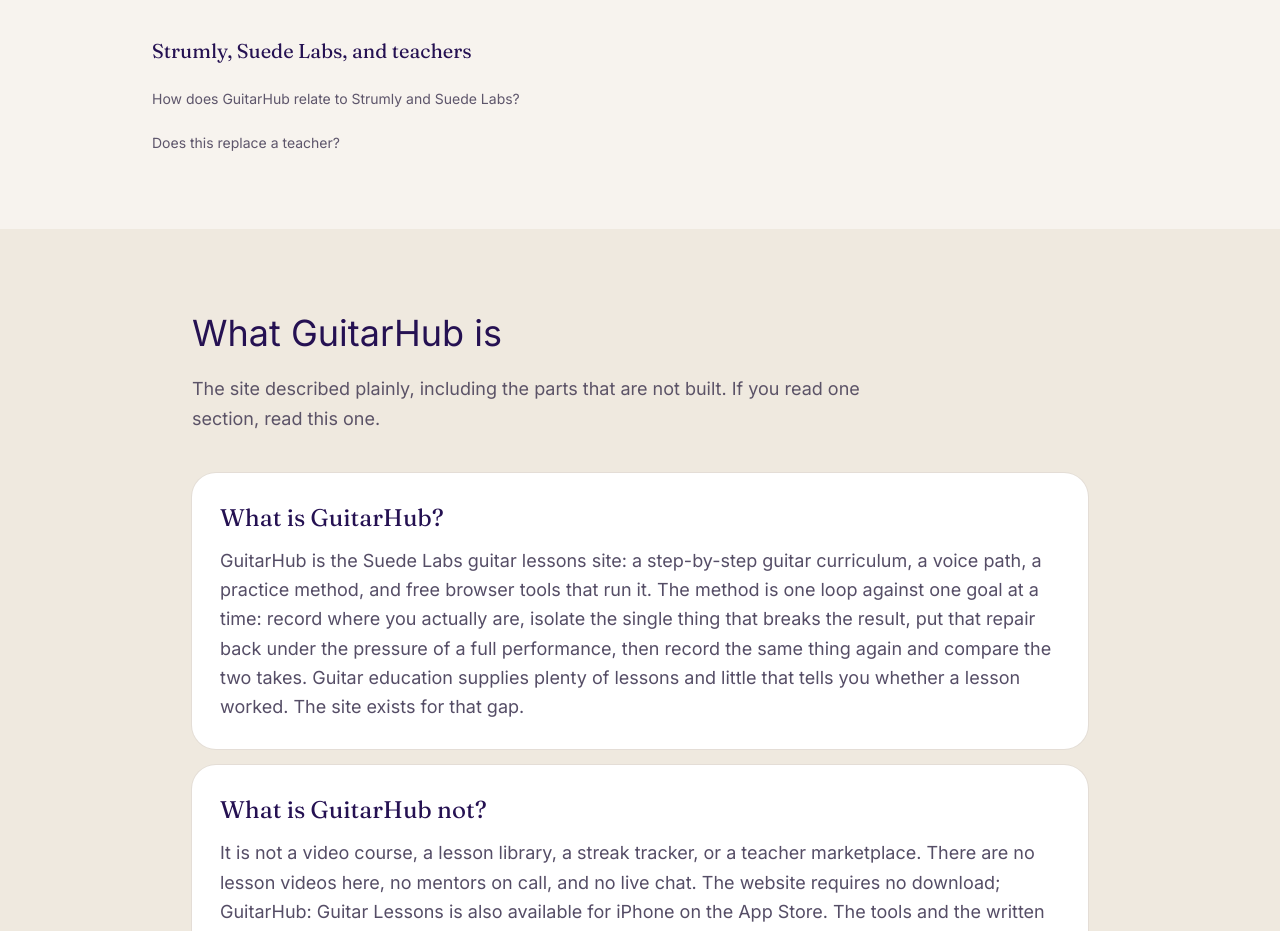
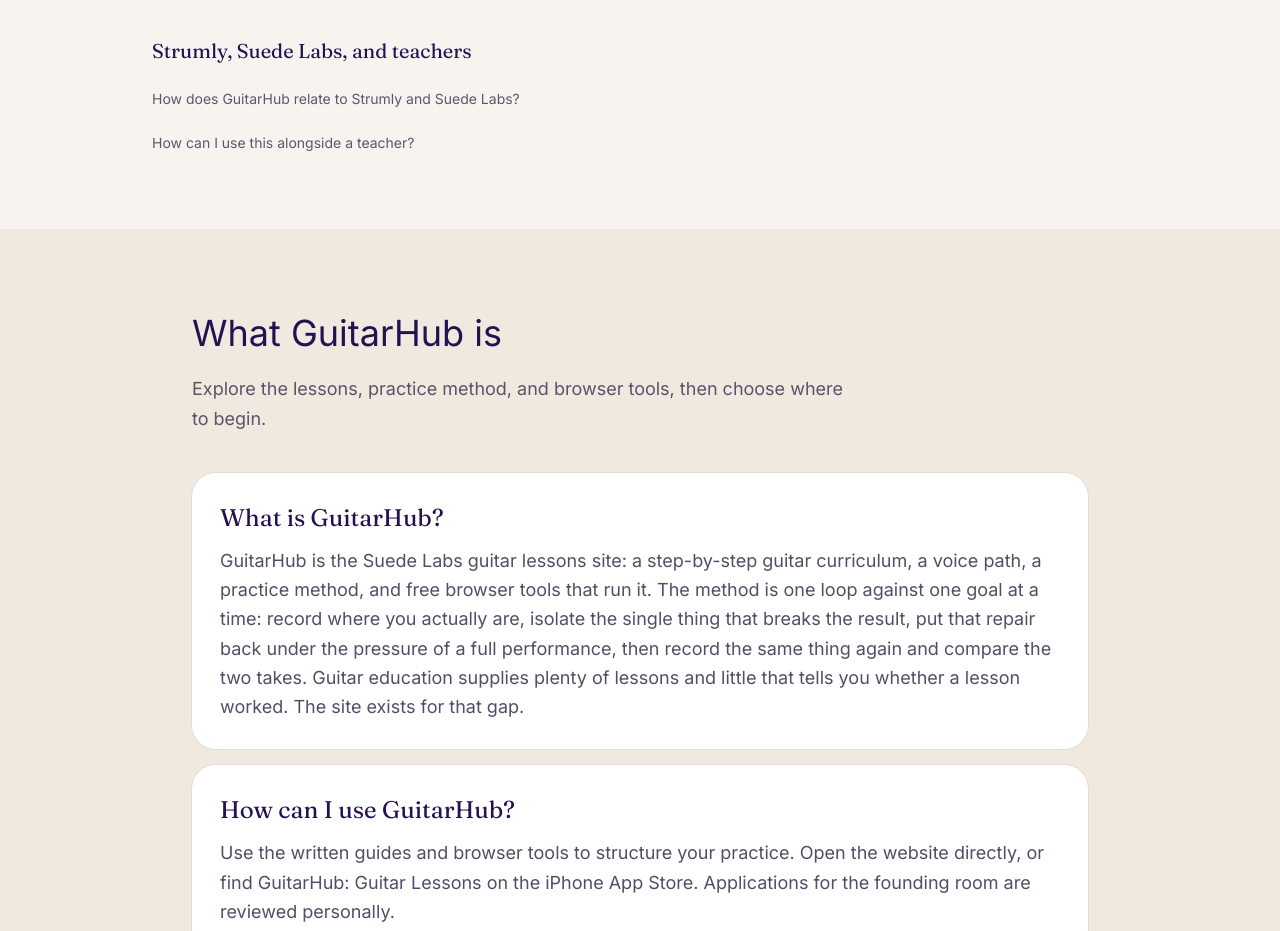
Before and after one commit to JasonColapietro/suede-guitar-hub, a Next.js app: page /faq in a window 1280 px wide. Shown: the part 1660-2591 px from the top of the page. Built offline with nearby package versions, Linux system fonts and the light colour scheme.

Commit message:
Replace remaining self-disqualifying article and FAQ framing

```diff
--- a/app/about/page.tsx
+++ b/app/about/page.tsx
@@ -102,7 +102,7 @@
             About <em className="font-display italic text-peach">GuitarHub.</em>
           </>
         }
-        dek="The guitar lessons site from Suede Labs: who built it, what it teaches, what it does not do, and what happens to anything you type into it."
+        dek="The guitar lessons site from Suede Labs: meet the founder, explore the lessons and practice method, and learn how your practice data stays private."
         updated={UPDATED}
         related={RELATED}
         relatedTitle="Start with one of these"
--- a/app/faq/page.tsx
+++ b/app/faq/page.tsx
@@ -18,7 +18,7 @@
 // is actually deciding — cost, account, data, the room — rather than
 // describing the page as "everything you need to know".
 const DESCRIPTION =
-  "Straight answers about GuitarHub: what it is and is not, whether it is free, whether you need an account, where your data lives, and what the room is.";
+  "Straight answers about GuitarHub: its practice method and tools, whether it is free, whether you need an account, where your data lives, and what the room is.";
 
 export const metadata: Metadata = {
   keywords: keywordsFor("/faq"),
@@ -77,7 +77,7 @@
     id: "what-it-is",
     title: "What GuitarHub is",
     intro:
-      "The site described plainly, including the parts that are not built. If you read one section, read this one.",
+      "Explore the lessons, practice method, and browser tools, then choose where to begin.",
   },
   {
     id: "cost-and-data",
@@ -89,19 +89,19 @@
     id: "who-its-for",
     title: "Who it is for",
     intro:
-      "A method that suits everyone suits nobody. This one has an audience, and a group whose time it would waste.",
+      "Find a starting point for your experience, goals, and practice schedule.",
   },
   {
     id: "the-founding-room",
     title: "The founding room",
     intro:
-      "The part of this site most likely to be misread, so these answers are blunt about what exists today and what is only an intention.",
+      "Apply for the founding room and learn how the personal review process works.",
   },
   {
     id: "strumly-and-teachers",
     title: "Strumly, Suede Labs, and teachers",
     intro:
-      "GuitarHub is one of three Suede Labs surfaces, and it is not a substitute for the person who teaches you.",
+      "Bring GuitarHub, Strumly, and your teacher into a focused weekly practice routine.",
   },
 ];
 
@@ -134,14 +134,14 @@
   {
     id: "what-guitarhub-is-not",
     group: "what-it-is",
-    q: "What is GuitarHub not?",
-    a: "It is not a video course, a lesson library, a streak tracker, or a teacher marketplace. There are no lesson videos here, no mentors on call, and no live chat. The website requires no download; GuitarHub: Guitar Lessons is also available for iPhone on the App Store. The tools and the written guides are the whole of what this site does today, and the founding room is an application under review rather than a service already running.",
+    q: "How can I use GuitarHub?",
+    a: "Use the written guides and browser tools to structure your practice. Open the website directly, or find GuitarHub: Guitar Lessons on the iPhone App Store. Applications for the founding room are reviewed personally.",
   },
   {
     id: "what-are-the-tools",
     group: "what-it-is",
     q: "What are the tools, exactly?",
-    a: `The tools are ${TOOL_SENTENCE}. Each one runs entirely in the browser you are reading this in, needs no account, and carries a button that clears what it stored. None of them is a metronome or a tuner: those already exist inside Strumly, and a second, worse copy here would help nobody.`,
+    a: `The tools are ${TOOL_SENTENCE}. Each one runs entirely in the browser you are reading this in, needs no account, and carries a button that clears what it stored. Use Strumly alongside your plan for its metronome and tuner.`,
   },
   {
     id: "is-this-an-ai-product",
@@ -198,8 +198,8 @@
   {
     id: "who-is-it-not-for",
     group: "who-its-for",
-    q: "Who is GuitarHub not for?",
-    a: "Complete beginners, mostly. The method assumes you can already play something badly enough to record it, and someone still learning to fret a first chord needs material rather than a way to audit material. It is also the wrong site for anyone who wants new songs and new lessons, which it deliberately does not have. It is the wrong site for anyone who wants a graded course with a certificate at the end. No work here is graded and no certificate is issued.",
+    q: "Where should a beginner start?",
+    a: "Start with the guitar path for foundations: holding the instrument, tuning, and playing a clean note. Once you have a passage to work on, use the practice method to set a goal, record a baseline, and compare your progress.",
   },
   {
     id: "how-much-time",
@@ -219,7 +219,7 @@
     id: "can-i-join-today",
     group: "the-founding-room",
     q: "Can I join the founding room today?",
-    a: "No. There is no cohort in session, no start date published, and no schedule set. What exists today is a form on the home page and a person reading what arrives in it. Schedule, review capacity, and what membership would involve will be stated before anyone is asked to commit to anything.",
+    a: "Apply today through the home-page form. Applications receive personal review. We will confirm the cohort schedule, review capacity, and price before asking you to commit.",
   },
   {
     id: "what-happens-after-i-apply",
@@ -233,13 +233,13 @@
     id: "how-it-relates-to-strumly",
     group: "strumly-and-teachers",
     q: "How does GuitarHub relate to Strumly and Suede Labs?",
-    a: "All three are Suede Labs, a studio founded by Jason Colapietro, who also publishes as Johnny Suede. GuitarHub orchestrates the practice, Strumly powers the tools, and Suede AI Social carries the wider conversation. In practice the planner here decides what you work on this week and sends you to Strumly for the thing that does it, rather than rebuilding a second, worse copy of a tool that already exists. GuitarHub has no forum of its own and is not claiming one.",
+    a: "GuitarHub, Strumly, and Suede AI Social are part of Suede Labs, founded by Jason Colapietro, who also publishes as Johnny Suede. GuitarHub structures your practice, Strumly provides complementary tools, and Suede AI Social connects the wider conversation.",
   },
   {
     id: "does-it-replace-a-teacher",
     group: "strumly-and-teachers",
-    q: "Does this replace a teacher?",
-    a: "No, and it is not trying to. A good teacher can do the isolate stage for you in about a minute, which is most of what you are paying them for. This is a structure for the other six days, and it tends to make a lesson worth more. You arrive with a recording and a specific question instead of a general report that you have been practising.",
+    q: "How can I use this alongside a teacher?",
+    a: "Use GuitarHub to structure practice between lessons. Bring your teacher a baseline recording, a recent attempt, and a specific question. Their feedback gives you a focused correction to practice during the week.",
   },
 ];
 
```
